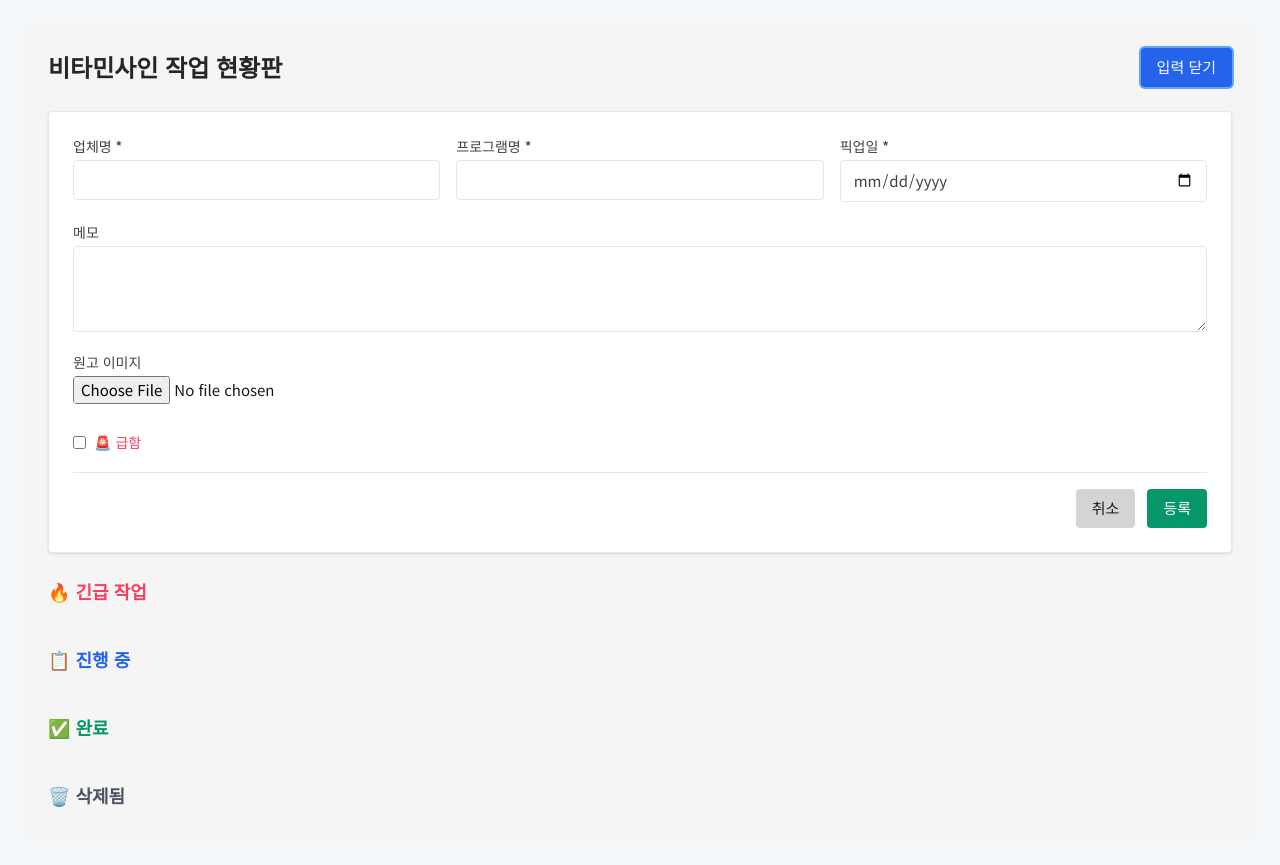
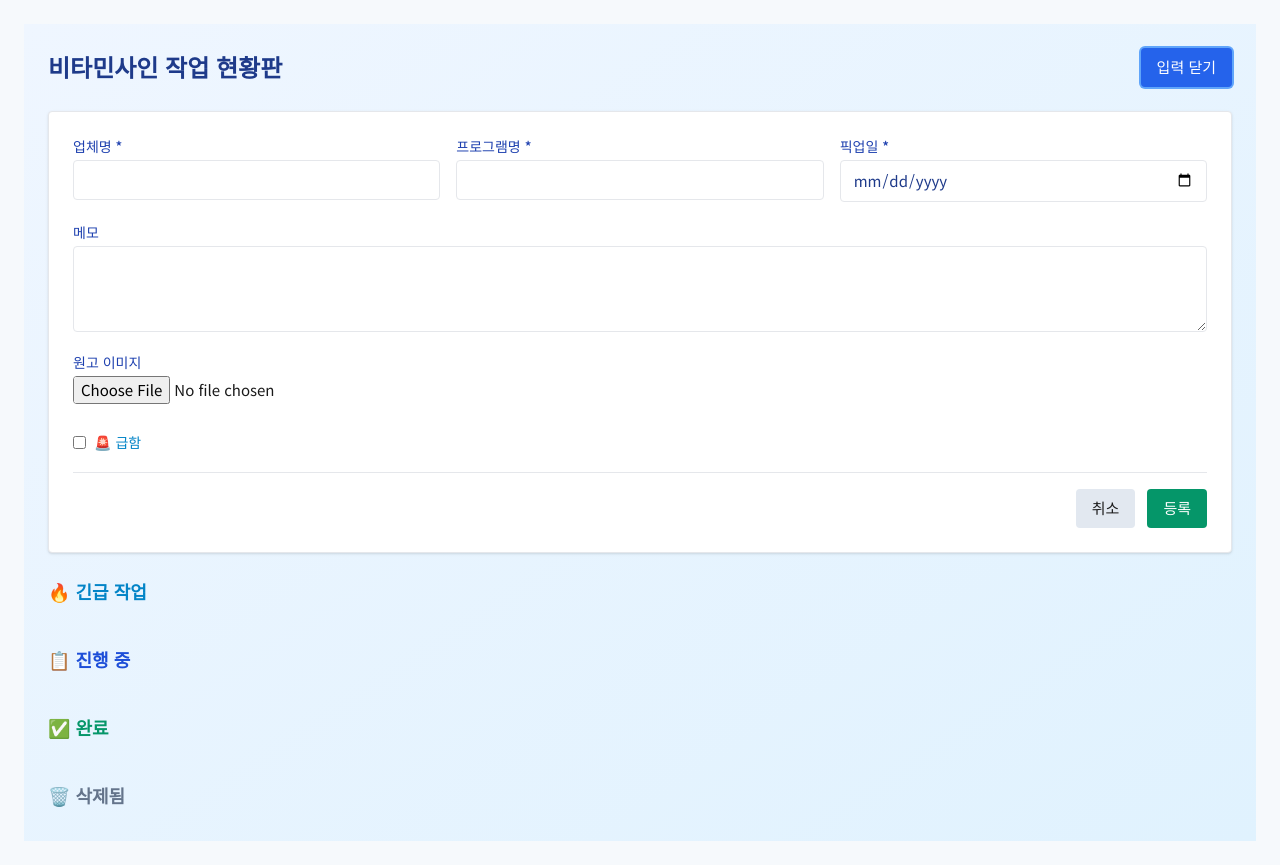
Before and after one commit to sukhwanjang/vitavita, a Next.js app: page / in a window 1280 px wide. Both pictures are taken after a click on the button "작업 추가". Built offline with nearby package versions, Linux system fonts and the light colour scheme; no server answers; the database is empty.

Commit message:
밝은투톤느낌낌

```diff
--- a/app/components/board.tsx
+++ b/app/components/board.tsx
@@ -167,12 +167,12 @@ export default function Board() {
     const isActive = !item.completed && !item.is_deleted;
     const isUrgent = item.is_urgent && isActive;
     return (
-      <div key={item.id} className={`p-4 bg-white rounded shadow flex flex-col space-y-2 ${isUrgent ? 'border-2 border-rose-500' : ''}`}>
+      <div key={item.id} className={`p-4 bg-white rounded shadow flex flex-col space-y-2 ${isUrgent ? 'border-2 border-sky-400' : ''}`}>
         <div>
           <h3 className="font-bold">{item.company}</h3>
-          <p className="text-sm text-gray-500">{item.program}</p>
+          <p className="text-sm text-slate-500">{item.program}</p>
           <p className="text-sm">📅 {item.pickup_date}</p>
-          {item.note && <p className="text-xs mt-1 bg-yellow-50 p-1 rounded">📝 {item.note}</p>}
+          {item.note && <p className="text-xs mt-1 bg-blue-50 p-1 rounded">📝 {item.note}</p>}
         </div>
         {item.image_url && (
           <a href={item.image_url} target="_blank" rel="noopener noreferrer">
@@ -187,8 +187,8 @@ export default function Board() {
           </span>
           {isActive && (
             <div className="space-x-2">
-              <button onClick={() => handleComplete(item.id)} className="text-green-600 hover:underline">완료</button>
-              <button onClick={() => handleDelete(item.id)} className="text-rose-500 hover:underline">삭제</button>
+              <button onClick={() => handleComplete(item.id)} className="text-emerald-600 hover:underline">완료</button>
+              <button onClick={() => handleDelete(item.id)} className="text-sky-600 hover:underline">삭제</button>
             </div>
           )}
         </div>
@@ -202,51 +202,51 @@ export default function Board() {
   const deleted = requests.filter(r => r.is_deleted);
 
   return (
-    <div className="p-6 w-full bg-neutral-100 min-h-screen">
+    <div className="p-6 w-full bg-gradient-to-br from-blue-50 to-sky-100 min-h-screen">
       <div className="flex justify-between items-center mb-6 max-w-7xl mx-auto">
-        <h1 className="text-2xl font-bold text-neutral-800">비타민사인 작업 현황판</h1>
+        <h1 className="text-2xl font-bold text-blue-900">비타민사인 작업 현황판</h1>
         <button onClick={() => setShowForm(!showForm)} className="bg-blue-600 text-white px-4 py-2 rounded hover:bg-blue-700">
           {showForm ? '입력 닫기' : '작업 추가'}
         </button>
       </div>
 
-      {error && <div className="max-w-7xl mx-auto bg-rose-100 border border-rose-400 text-rose-700 p-3 rounded mb-4">{error}</div>}
+      {error && <div className="max-w-7xl mx-auto bg-blue-100 border border-blue-400 text-blue-800 p-3 rounded mb-4">{error}</div>}
 
       {showForm && (
         <div className="max-w-7xl mx-auto bg-white border p-6 rounded shadow mb-6 space-y-5">
           <div className="grid grid-cols-1 md:grid-cols-3 gap-4">
             <div className="flex flex-col">
-              <label className="text-sm font-medium text-neutral-700 mb-1">업체명 *</label>
+              <label className="text-sm font-medium text-blue-800 mb-1">업체명 *</label>
               <input type="text" value={company} onChange={e => setCompany(e.target.value)} className="border rounded px-3 py-2" />
             </div>
             <div className="flex flex-col">
-              <label className="text-sm font-medium text-neutral-700 mb-1">프로그램명 *</label>
+              <label className="text-sm font-medium text-blue-800 mb-1">프로그램명 *</label>
               <input type="text" value={program} onChange={e => setProgram(e.target.value)} className="border rounded px-3 py-2" />
             </div>
             <div className="flex flex-col">
-              <label className="text-sm font-medium text-neutral-700 mb-1">픽업일 *</label>
-              <input type="date" value={pickupDate} onChange={e => setPickupDate(e.target.value)} className="border rounded px-3 py-2 text-neutral-700" />
+              <label className="text-sm font-medium text-blue-800 mb-1">픽업일 *</label>
+              <input type="date" value={pickupDate} onChange={e => setPickupDate(e.target.value)} className="border rounded px-3 py-2 text-blue-900" />
             </div>
           </div>
 
           <div className="flex flex-col">
-            <label className="text-sm font-medium text-neutral-700 mb-1">메모</label>
+            <label className="text-sm font-medium text-blue-800 mb-1">메모</label>
             <textarea value={note} onChange={e => setNote(e.target.value)} className="border rounded px-3 py-2" rows={3} />
           </div>
 
           <div className="flex flex-col">
-            <label className="text-sm font-medium text-neutral-700 mb-1">원고 이미지</label>
+            <label className="text-sm font-medium text-blue-800 mb-1">원고 이미지</label>
             <input type="file" onChange={handleFileChange} accept="image/*" className="mb-2" />
             {imagePreview && <img src={imagePreview} className="max-h-40 object-contain border rounded" />}
           </div>
 
           <div className="flex items-center space-x-2">
             <input type="checkbox" checked={isUrgent} onChange={e => setIsUrgent(e.target.checked)} />
-            <span className="text-sm text-rose-500 font-medium">🚨 급함</span>
+            <span className="text-sm text-sky-600 font-medium">🚨 급함</span>
           </div>
 
           <div className="flex justify-end space-x-3 pt-4 border-t">
-            <button onClick={clearForm} className="bg-neutral-300 px-4 py-2 rounded">취소</button>
+            <button onClick={clearForm} className="bg-slate-200 px-4 py-2 rounded">취소</button>
             <button onClick={handleSubmit} className="bg-emerald-600 text-white px-4 py-2 rounded" disabled={isSubmitting}>
               {isSubmitting ? '등록 중...' : '등록'}
             </button>
@@ -256,11 +256,11 @@ export default function Board() {
 
       <section className="max-w-7xl mx-auto space-y-8">
         <div>
-          <h2 className="font-semibold text-lg text-rose-500 mb-2">🔥 긴급 작업</h2>
+          <h2 className="font-semibold text-lg text-sky-600 mb-2">🔥 긴급 작업</h2>
           <div className="grid grid-cols-1 sm:grid-cols-2 lg:grid-cols-3 gap-4">{urgent.map(renderCard)}</div>
         </div>
         <div>
-          <h2 className="font-semibold text-lg text-blue-600 mb-2">📋 진행 중</h2>
+          <h2 className="font-semibold text-lg text-blue-700 mb-2">📋 진행 중</h2>
           <div className="grid grid-cols-1 sm:grid-cols-2 lg:grid-cols-3 gap-4">{regular.map(renderCard)}</div>
         </div>
         <div>
@@ -268,7 +268,7 @@ export default function Board() {
           <div className="grid grid-cols-1 sm:grid-cols-2 lg:grid-cols-3 gap-4">{completed.map(renderCard)}</div>
         </div>
         <div>
-          <h2 className="font-semibold text-lg text-gray-600 mb-2">🗑️ 삭제됨</h2>
+          <h2 className="font-semibold text-lg text-slate-500 mb-2">🗑️ 삭제됨</h2>
           <div className="grid grid-cols-1 sm:grid-cols-2 lg:grid-cols-3 gap-4">{deleted.map(renderCard)}</div>
         </div>
       </section>
```
